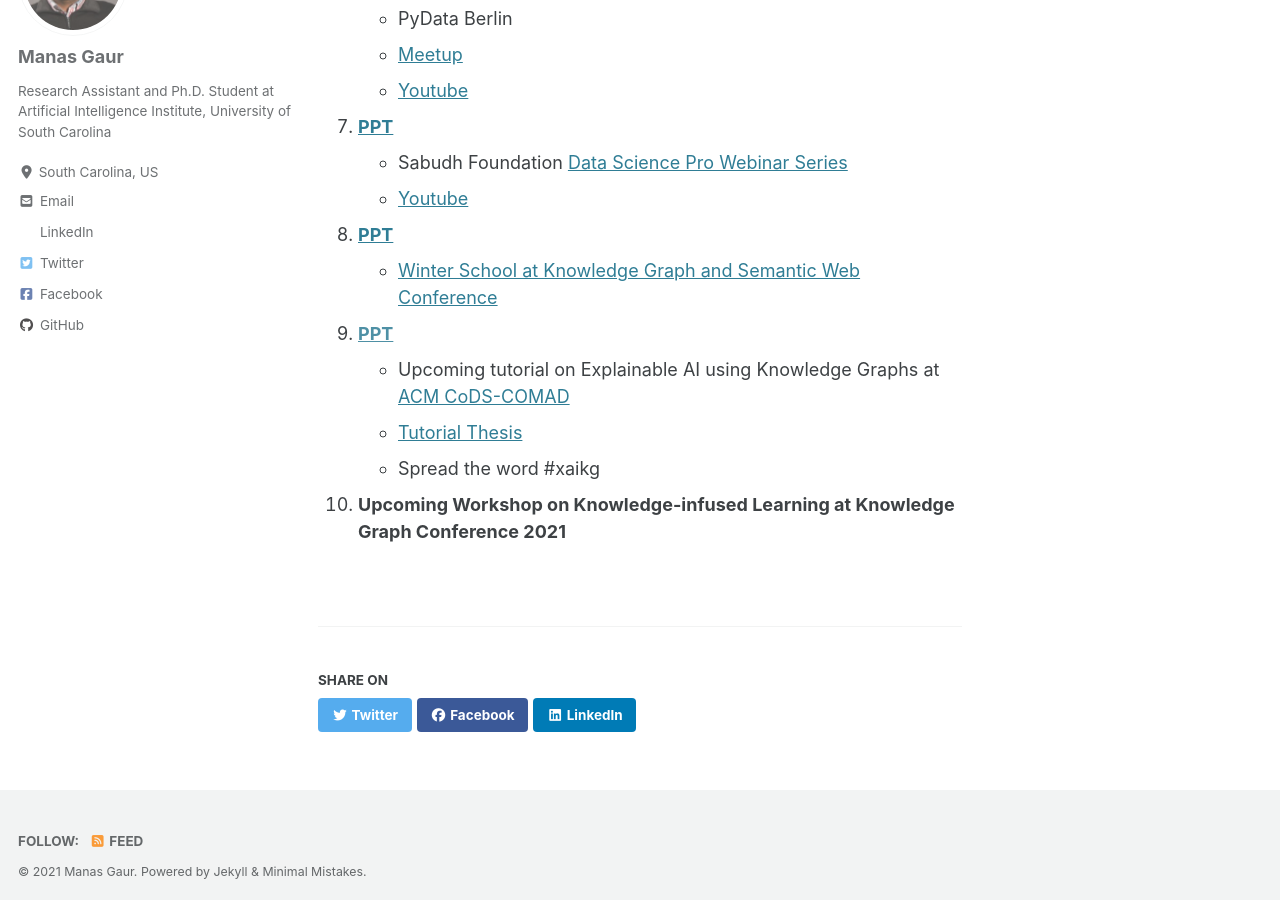
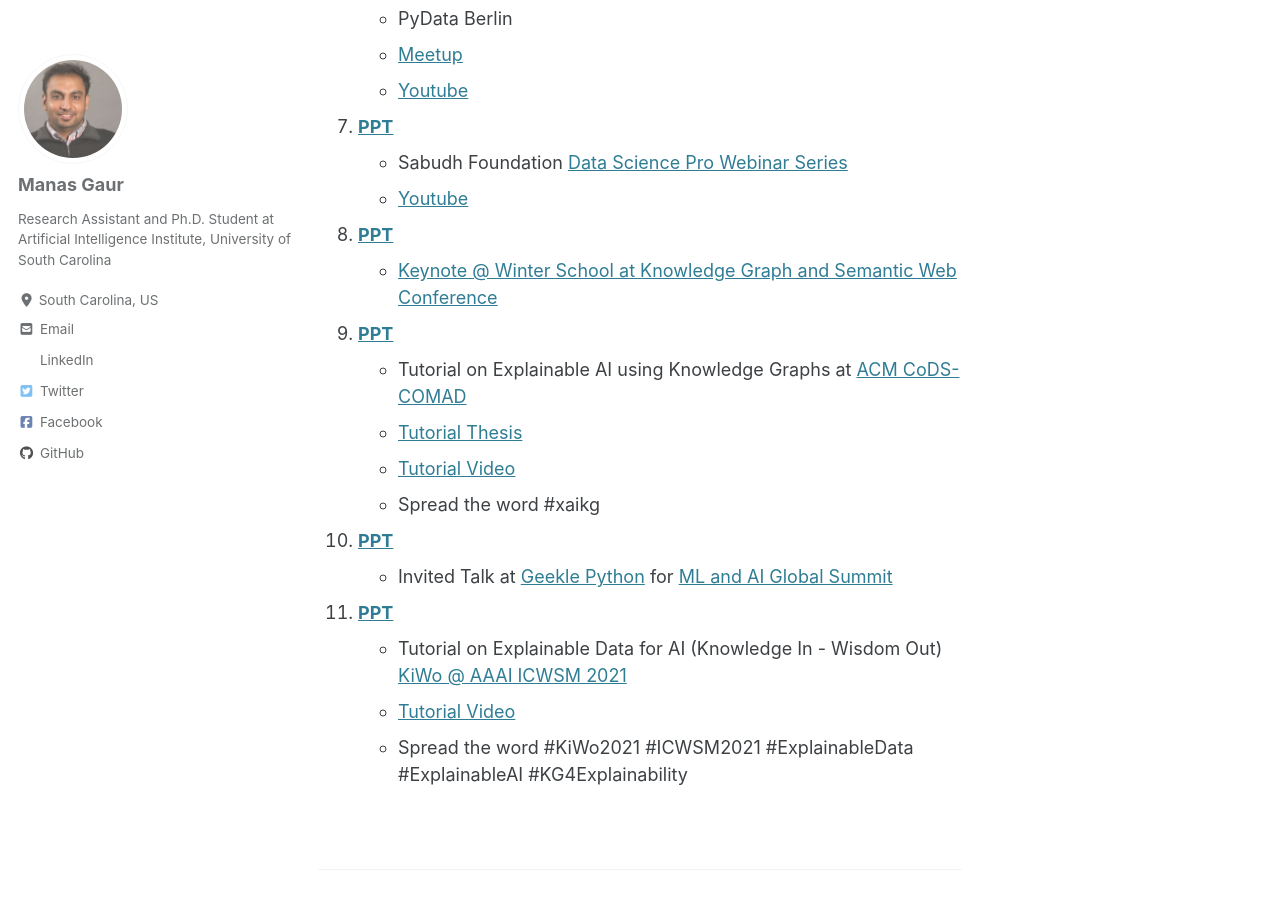
Before and after one commit to manasgaur/manasgaur.github.io, a Jekyll site: the page built from _pages/talks.md, in a window 1280 px wide and 900 px high, scrolled down 1149 px. Built offline with Jekyll 4.4.1, drawn with Linux system fonts in a browser that asks for light colours; cached includes are drawn as plain includes; nearby versions of some CDN libraries.

Commit message:
June Update 2 :)

```diff
--- a/_pages/talks.md
+++ b/_pages/talks.md
@@ -36,11 +36,18 @@ author_profile: true
     * [Youtube](https://docs.google.com/presentation/d/1qwNuYsJKvqhozO_ON3mfMizoHgLY_7V3QkrU1WdbM40/edit?usp=sharing)
 
 8. [**PPT**](https://docs.google.com/presentation/d/1sUTSvdi2i_ZZQ6v0Lz2JFcbYaYRu4QmmJiUl6eQYP_8/edit?usp=sharing)
-    * [Winter School at Knowledge Graph and Semantic Web Conference](http://www.kgswc.org/winter-school/)
+    * [Keynote @ Winter School at Knowledge Graph and Semantic Web Conference](http://www.kgswc.org/winter-school/)
 
-9. [**PPT**]()
-    * Upcoming tutorial on Explainable AI using Knowledge Graphs at [ACM CoDS-COMAD](https://cods-comad.in/tutorials.html)
+9. [**PPT**](https://docs.google.com/presentation/d/1f7k4dXtLyFmlFZ1iTqQvuMRoPxmBo4FfuvTIK3Sp7Nw/edit?usp=sharing)
+    * Tutorial on Explainable AI using Knowledge Graphs at [ACM CoDS-COMAD](https://cods-comad.in/tutorials.html)
     * [Tutorial Thesis](https://scholarcommons.sc.edu/aii_fac_pub/357/)
+    * [Tutorial Video](https://www.youtube.com/watch?v=f1sahXYDjRI&t=9s)
     * Spread the word #xaikg
 
-10. **Upcoming Workshop on Knowledge-infused Learning at Knowledge Graph Conference 2021**
+10. [**PPT**](https://docs.google.com/presentation/d/1Tum_BA8OrXB5uerHAwoasr1t4fYrk4X2T2jlJbs-0Os/edit?usp=sharing)
+    * Invited Talk at [Geekle Python](https://python.geekle.us/) for [ML and AI Global Summit](https://python.geekle.us/agenda)
+
+11. [**PPT**](https://docs.google.com/presentation/d/1xS8v2yAyAgw6lW2g1FiK4g3HFzPC7r6zAaoyjDRSRRw/edit?usp=sharing)
+    * Tutorial on Explainable Data for AI (Knowledge In - Wisdom Out) [KiWo @ AAAI ICWSM 2021](https://aiisc.ai/kiwo-icwsm/)
+    * [Tutorial Video](https://www.youtube.com/watch?v=4UO1waSOQvQ&t=4s)
+    * Spread the word #KiWo2021 #ICWSM2021 #ExplainableData #ExplainableAI #KG4Explainability
```
Also changed, not shown: _pages/publications.md (+9 -6 lines), _posts/2021-05-10-TalksWs.md (added, +9 -0 lines).
